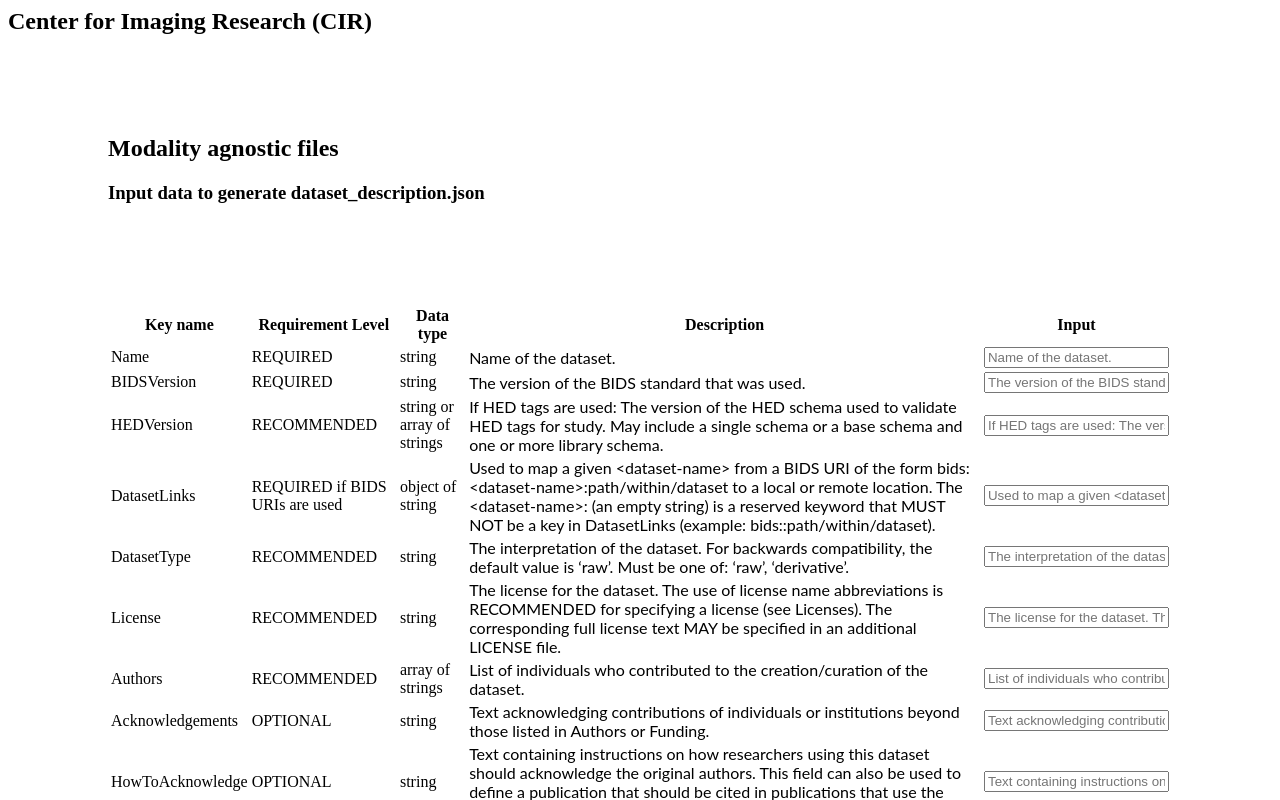
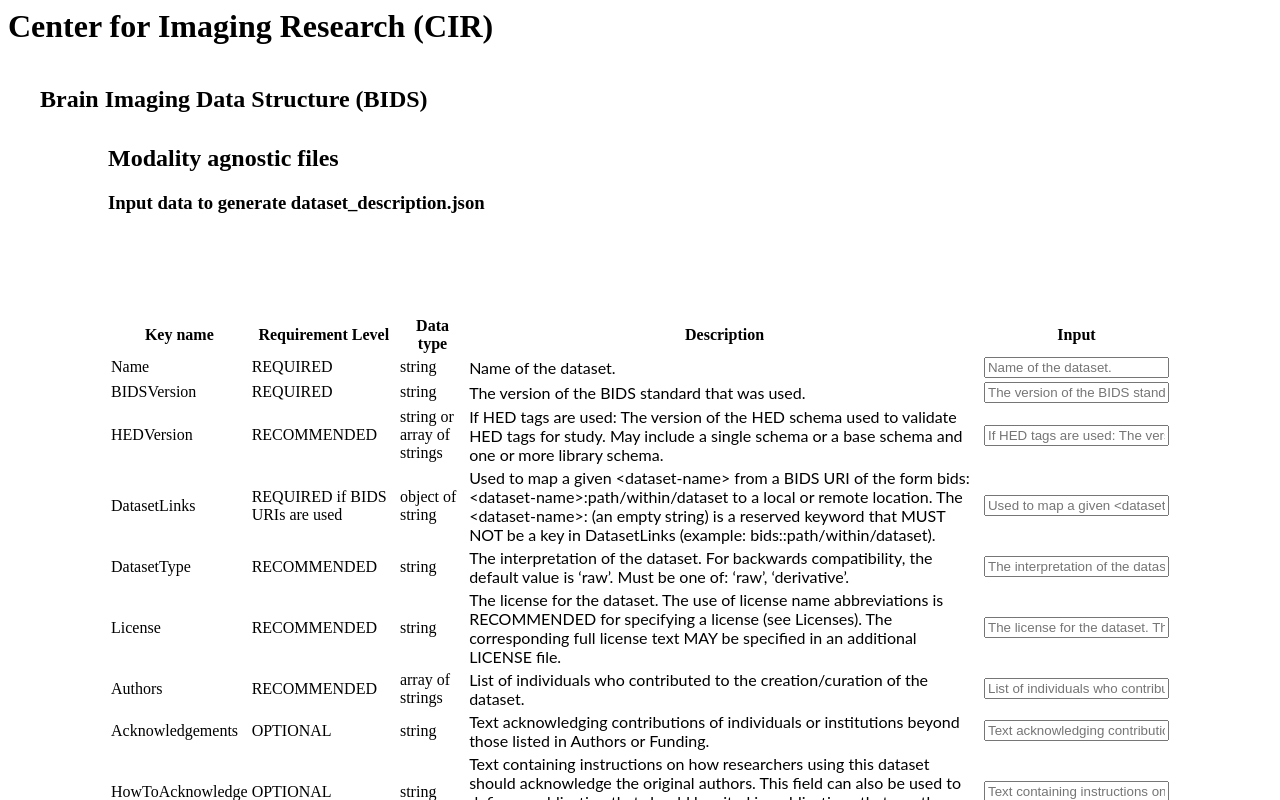
Before and after one commit to fomalhautn/bids-dataset-description, an Angular app: page / in a window 1280 px wide. Shown: the top 800 px of the page. Built offline with nearby package versions, Linux system fonts and the light colour scheme.

Commit message:
1 file modified

```diff
--- a/src/app/app.component.html
+++ b/src/app/app.component.html
@@ -1,5 +1,6 @@
 <header>
-	<h2>Center for Imaging Research (CIR)</h2>
+	<h1>Center for Imaging Research (CIR)</h1>
+	<h2 style="position: absolute; left: 40px;">Brain Imaging Data Structure (BIDS) </h2>
 </header>
 
 <div class="margin">
```
